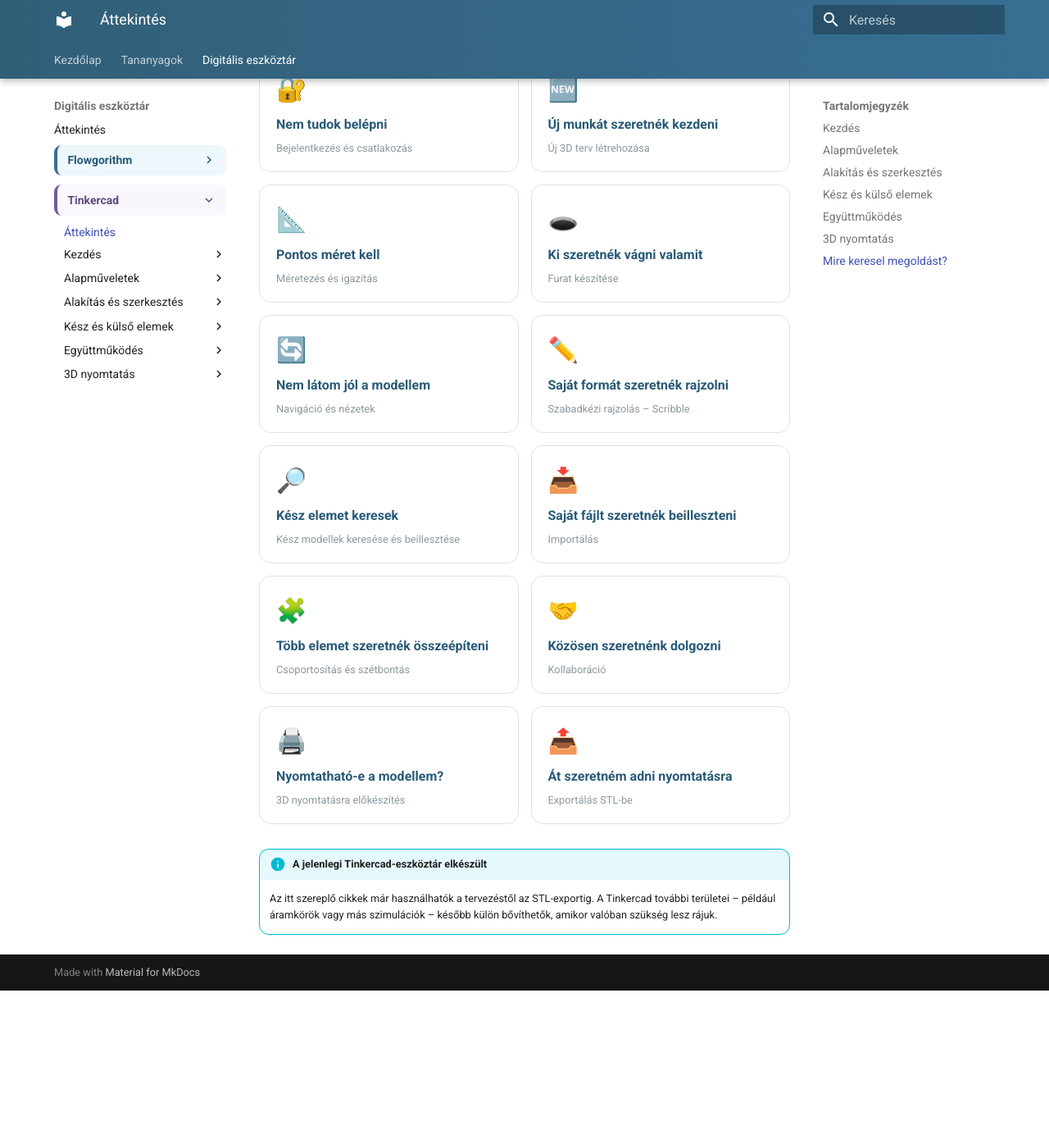
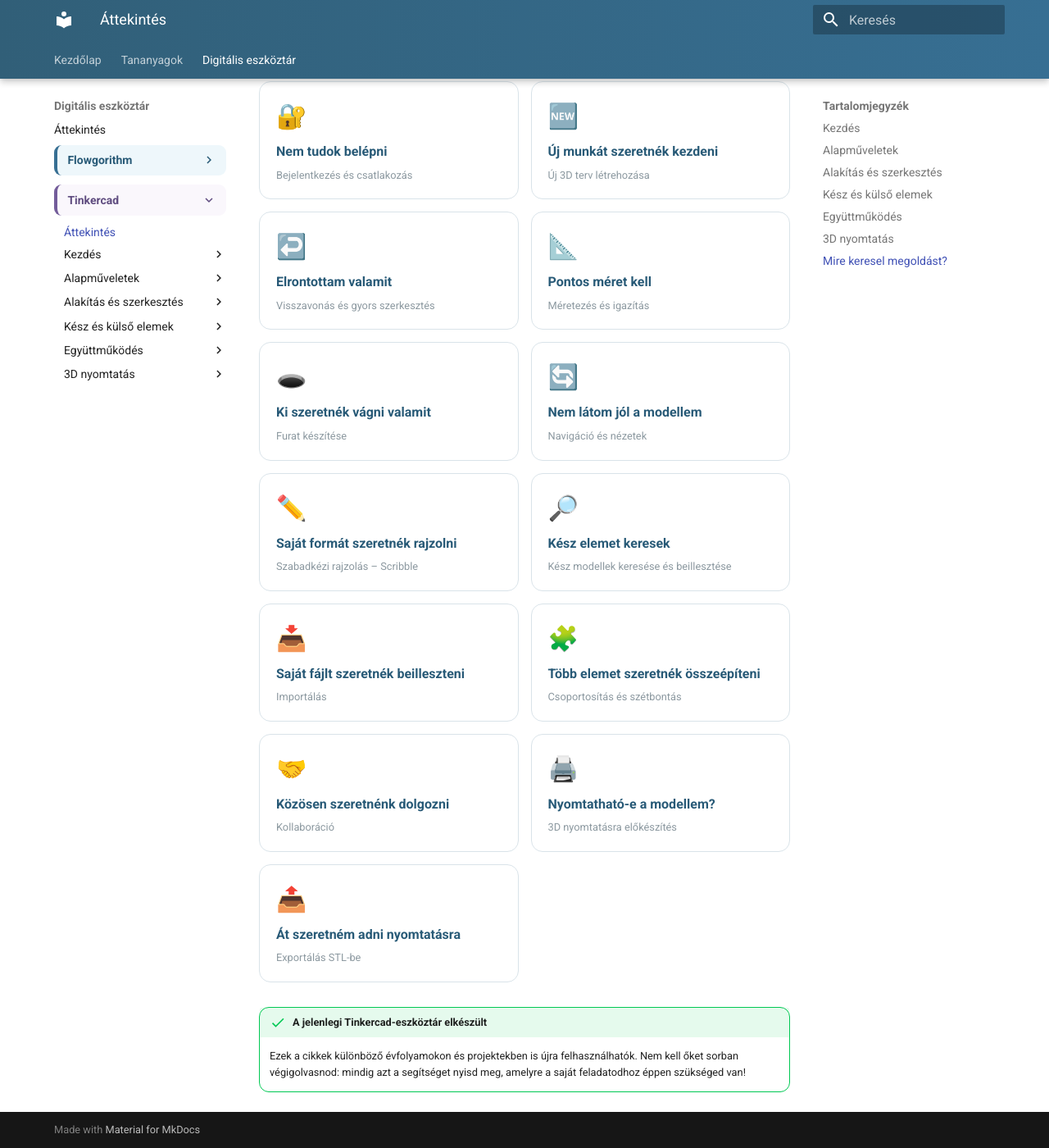
Before and after one commit to bsuszter/digitalis-eszkoztar, an MkDocs documentation site: the page built from docs/eszkoztar/tinkercad/index.md, in a window 1280 px wide and 1400 px high, scrolled down 4552 px. Shown: the whole window at 82% size. Built offline with MkDocs 1.6.1 and Material for MkDocs 9.7.7, drawn with Linux system fonts in a browser that asks for light colours; before the commit the page ends 5760 px from its top, so only the background shows below that; some of the changed text lies outside the part shown.

Commit message:
Add quick editing guide to Tinkercad overview

```diff
--- a/docs/eszkoztar/tinkercad/index.md
+++ b/docs/eszkoztar/tinkercad/index.md
@@ -48,6 +48,14 @@
 ## Alapműveletek
 
 <div class="tool-grid tool-grid--featured">
+  <a class="tool-card" href="gyors-szerkesztes/">
+    <span class="tool-icon">↩️</span>
+    <span class="tool-tag">KÉSZ</span>
+    <strong>Visszavonás és gyors szerkesztés</strong>
+    <span>Visszavonás, törlés, kijelölés, másolás és a legfontosabb gyorsbillentyűk.</span>
+    <span class="tool-link">Megnézem →</span>
+  </a>
+
   <a class="tool-card" href="alakzatok-munkasik/">
     <span class="tool-icon">🧱</span>
     <span class="tool-tag">KÉSZ</span>
@@ -181,6 +189,11 @@
     <span>🆕</span>
     <strong>Új munkát szeretnék kezdeni</strong>
     <small>Új 3D terv létrehozása</small>
+  </a>
+  <a class="need-card" href="gyors-szerkesztes/">
+    <span>↩️</span>
+    <strong>Elrontottam valamit</strong>
+    <small>Visszavonás és gyors szerkesztés</small>
   </a>
   <a class="need-card" href="meretezes/">
     <span>📐</span>
@@ -234,5 +247,5 @@
   </a>
 </div>
 
-!!! info "A jelenlegi Tinkercad-eszköztár elkészült"
-    Az itt szereplő cikkek már használhatók a tervezéstől az STL-exportig. A Tinkercad további területei – például áramkörök vagy más szimulációk – később külön bővíthetők, amikor valóban szükség lesz rájuk.
+!!! success "A jelenlegi Tinkercad-eszköztár elkészült"
+    Ezek a cikkek különböző évfolyamokon és projektekben is újra felhasználhatók. Nem kell őket sorban végigolvasnod: mindig azt a segítséget nyisd meg, amelyre a saját feladatodhoz éppen szükséged van!
```
Also changed, not shown: other parts of docs/eszkoztar/tinkercad/index.md (+2 -2 lines).
